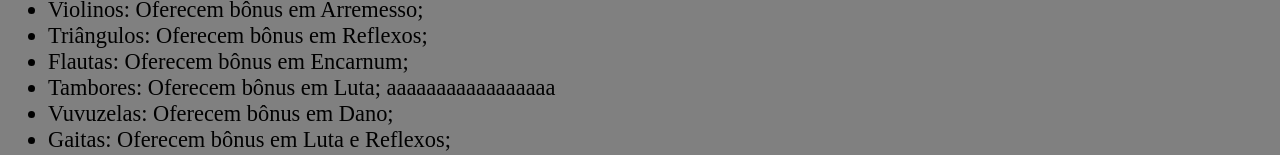
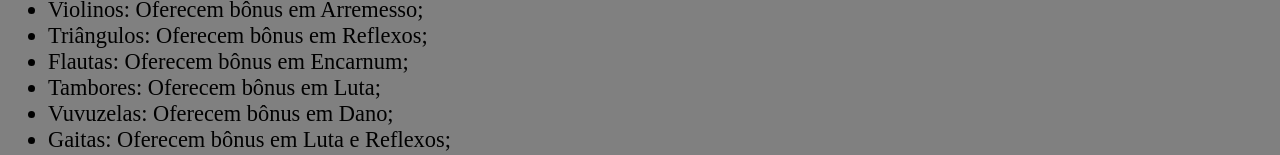
Before and after one commit to Davidosom/RPG_WORED, a plain HTML site: page 13Equipamentos.html in a window 1280 px wide. Shown: the part 1629-1784 px from the top of the page. Drawn offline with Linux system fonts and the light colour scheme.

Commit message:
Equipamentos

```diff
--- a/13Equipamentos.html
+++ b/13Equipamentos.html
@@ -72,7 +72,7 @@
         <li> Violinos: Oferecem bônus em Arremesso;
         <li> Triângulos: Oferecem bônus em Reflexos;
         <li> Flautas: Oferecem bônus em Encarnum;
-        <li> Tambores: Oferecem bônus em Luta; aaaaaaaaaaaaaaaaa
+        <li> Tambores: Oferecem bônus em Luta;
         <li> Vuvuzelas: Oferecem bônus em Dano;
         <li> Gaitas: Oferecem bônus em Luta e Reflexos;
         <li> Trombones: Oferecem bônus em Encarnum e Pontaria;
```
